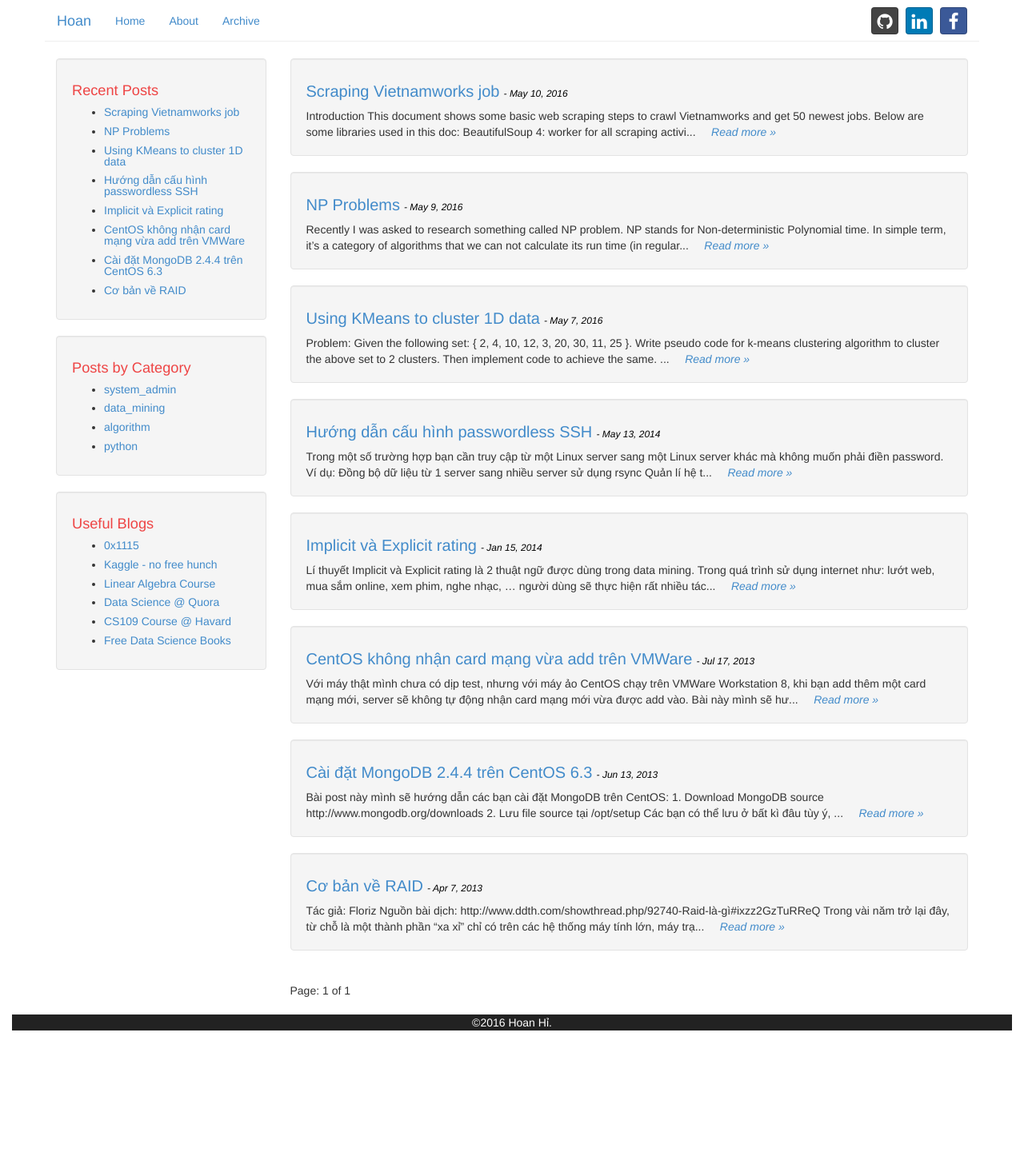
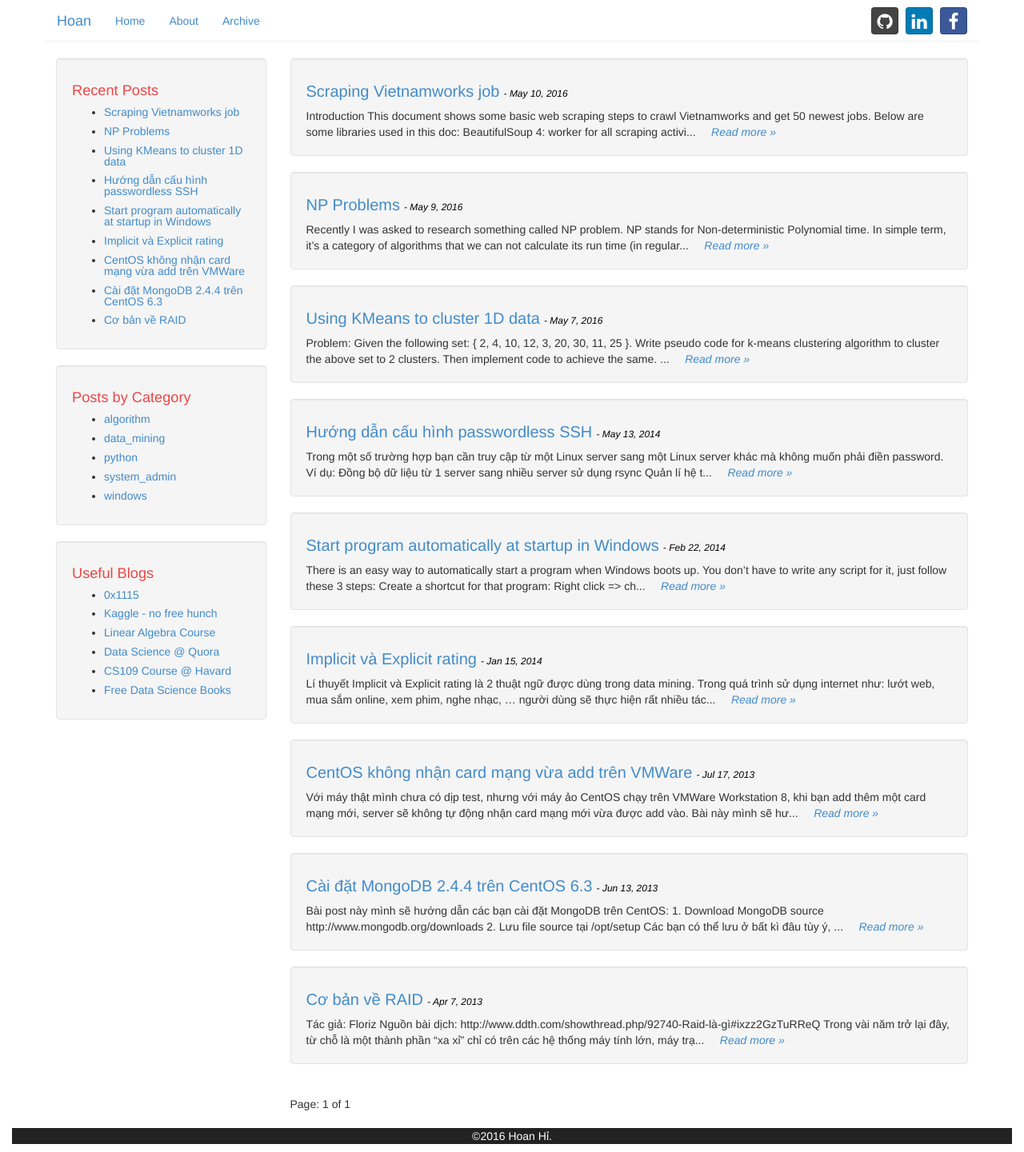
Before and after one commit to hoanvu/hoanvu.github.io, a Jekyll site: the page built from index.html, in a window 1280 px wide. Shown: the whole page at 80% size. Built offline with Jekyll 4.4.1, drawn with Linux system fonts in a browser that asks for light colours; the list of posts is cut into pages by our own code; before the commit the page ends 1299 px from its top, so only the background shows below that.

Commit message:
update layout - sort category by name & add post start-program...

````diff
--- a/_includes/sidebar.html
+++ b/_includes/sidebar.html
@@ -13,11 +13,18 @@
 
 <div class="sidebar well">
     <h1>Posts by Category</h1>
+        {% capture cats %}
+            {% for cat in site.categories %}
+                <li><a href="{{ site.baseurl }}/category/{{cat | first }}/">{{ cat | first }}</a></li>
+            {% endfor %}
+        {% endcapture %}
+
+        {% assign sortedcats = cats | split: '   ' | sort %}
+
     <ul>
-        {% for cat in site.categories %}
-            <li>
-                <a href="{{ site.baseurl }}/category/{{cat | first }}/"> {{ cat | first }} </a>
-            </li>
+
+        {% for cat in sortedcats %}
+                {{ cat }}
         {% endfor %}
     </ul>
 </div>
--- /dev/null
+++ b/_posts/2014-02-22-start-a-program-automatically-at-startup-in-windows.md
@@ -0,0 +1,22 @@
+---
+layout: post
+title: "Start program automatically at startup in Windows"
+date: 2014-02-22 11:19:20 +0700
+categories: system_admin windows
+tags: system_admin windows
+---
+
+There is an easy way to automatically start a program when Windows boots up. You don't have to write any script for it, just follow these 3 steps:
+
+1. Create a shortcut for that program: **Right click** => choose **Create Shortcut**
+2. Click **Start** => **All Programs** => right click folder **Startup** => choose **Open**
+
+   If you couldn't find it, just paste the following link into **Windows Explorer**
+
+   ```
+   C:\ProgramData\Microsoft\Windows\Start Menu\Programs\StartUp
+   ```
+
+3. Paste the shortcut you just created in Step 1 into this folder
+
+Alright, from now on, whenever you turn on or restart your machine, all programs inside this **Startup** folder will start automatically
````
Also changed, not shown: _posts/2016-05-10-scraping-jobs-from-vietnamworks.md (+2 -2 lines).
